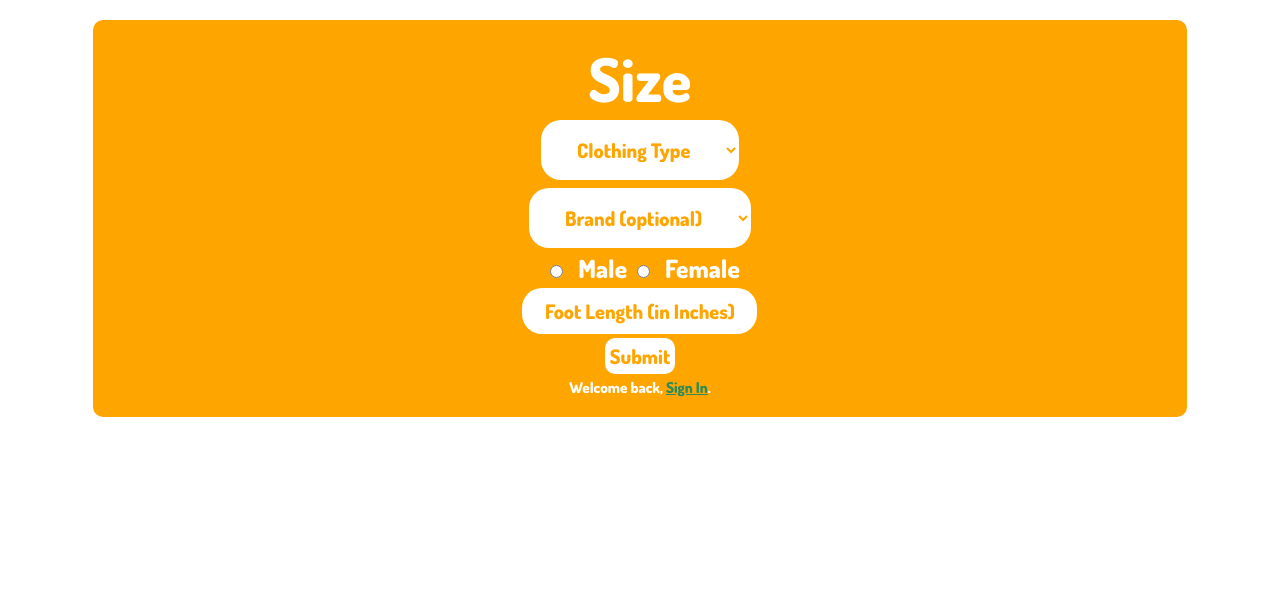
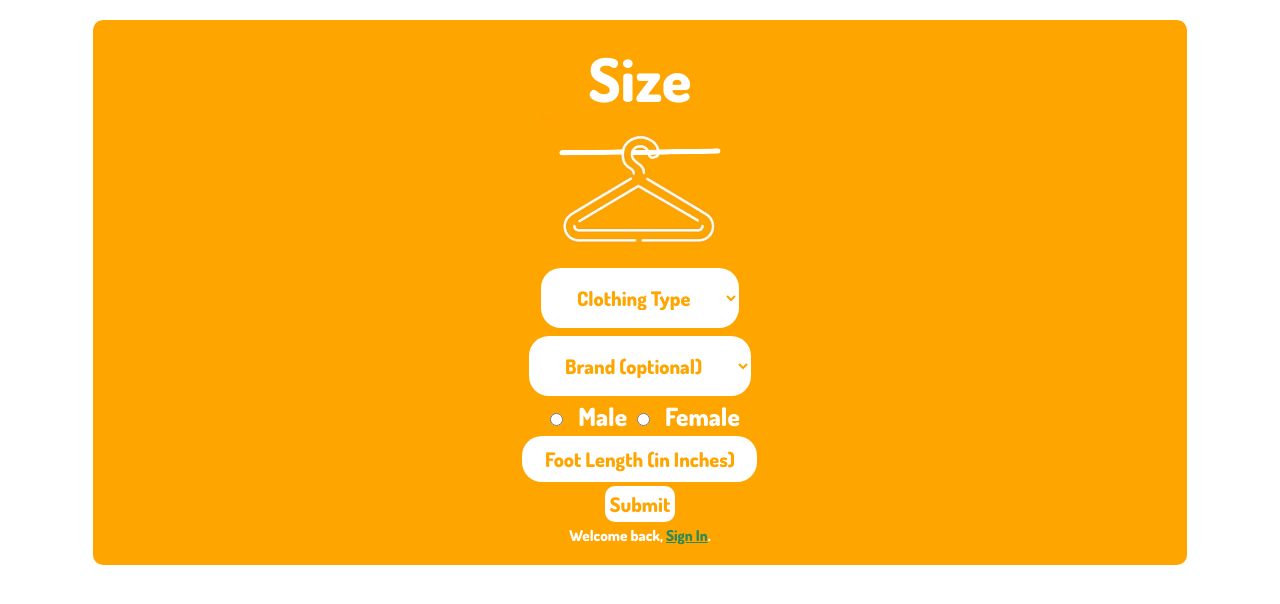
Before and after one commit to jdvera/Size, a React (Create React App) app in the folder client/: page / in a window 1280 px wide. Shown: the top 604 px of the page. Built offline with nearby package versions, Linux system fonts and the light colour scheme; no server answers; a web font is replaced by a local one.

Commit message:
added hanger

```diff
--- a/client/src/components/Search/Search.css
+++ b/client/src/components/Search/Search.css
@@ -63,3 +63,8 @@
     width: 90%;
     margin: auto;
 }
+
+.logo {
+    width: 200px;
+    margin: auto;
+}
--- a/client/src/components/Search/Search.js
+++ b/client/src/components/Search/Search.js
@@ -13,6 +13,9 @@ const Search = props =>
             <Link to={"/"}style={{ textDecoration: 'none' }}>
                 <h1 className="h1">Size</h1>
             </Link>
+            <div className="logo">
+                <img className = "hanger" src='hanger4.png' alt={"hanger"} />
+            </div>
 
             <select className="selection"id="clothingtype" name="clothingtype">
                 <option> Clothing Type </option>
--- a/client/src/pages/LogIn/LogIn.css
+++ b/client/src/pages/LogIn/LogIn.css
@@ -63,3 +63,7 @@
 .createAccount a:hover {
 	color: white;
 }
+
+.hanger {
+	max-width: 200px;
+}
--- a/client/src/pages/LogIn/LogIn.js
+++ b/client/src/pages/LogIn/LogIn.js
@@ -63,8 +63,7 @@ class LogIn extends Component {
 					<Link to={"/"}style={{ textDecoration: 'none' }}>
                 <h1 className="h1">Size</h1>
                 </Link>
-								<div className="logo">
-								<img className = "parrots" src='hanger4.png' alt={"hanger"} />     </div>
+								<img className = "hanger" src='hanger4.png' alt={"hanger"} />
 			        <form>
 			        	<input
 			        		value={this.state.email}
```
